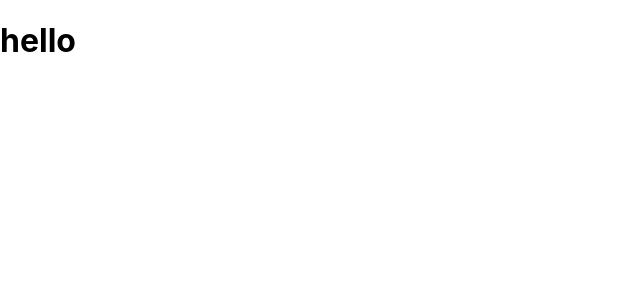
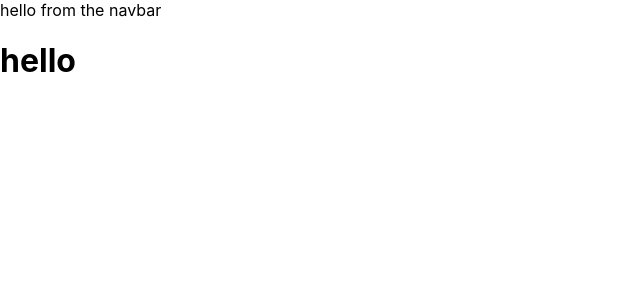
Before and after one commit to sdelane2/glassine-frontend, a React (Create React App) app: page / in a window 1280 px wide. Shown: the top 300 px of the page, without its empty margins (0-640 px from the left). Built offline with nearby package versions, Linux system fonts and the light colour scheme.

Commit message:
created navbar component

```diff
--- a/src/App.js
+++ b/src/App.js
@@ -2,6 +2,7 @@ import React, { useEffect } from 'react'
 import logo from './logo.svg';
 import './App.css';
 import SplashPage from './components/SplashPage.js'
+import NavBar from './components/navbar/NavBar.js'
 
 function App() {
 
@@ -9,6 +10,7 @@ function App() {
 
   return (
     <div>
+      {NavBar()}
       {SplashPage()}
     </div>
   );
--- a/src/components/navbar/NavBar.js
+++ b/src/components/navbar/NavBar.js
@@ -1,9 +1,18 @@
 import React from 'react'
-import { createUseStyles, ThemeProvider, useTheme } from "react-jss";
+
 
 
 
 function NavBar() {
 
+
+
+
+    return(
+        <div>
+            hello from the navbar
+        </div>
+    )
+
 }
 export default NavBar
--- a/src/components/navbar/styles.js
+++ b/src/components/navbar/styles.js
@@ -0,0 +1,3 @@
+export default {
+
+}
```
